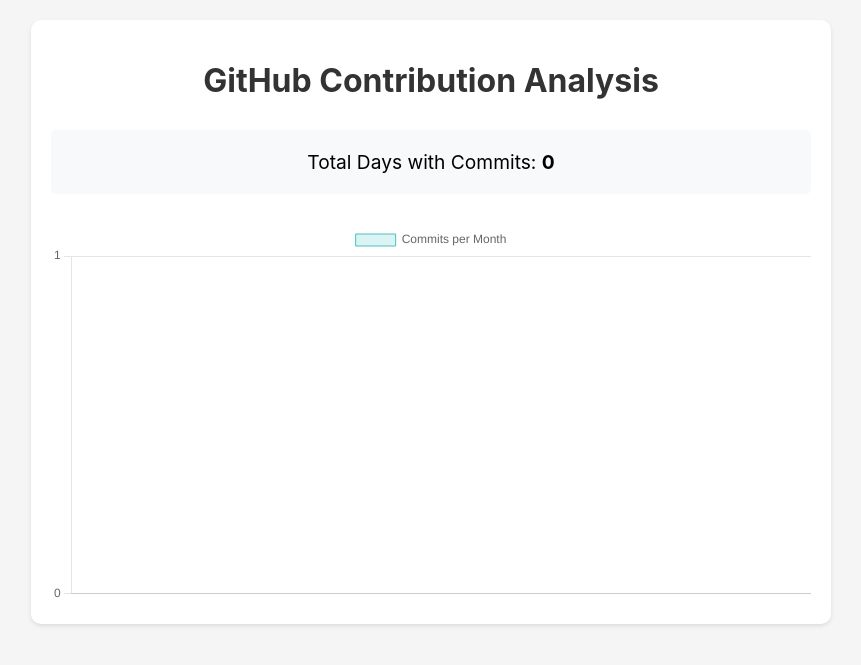
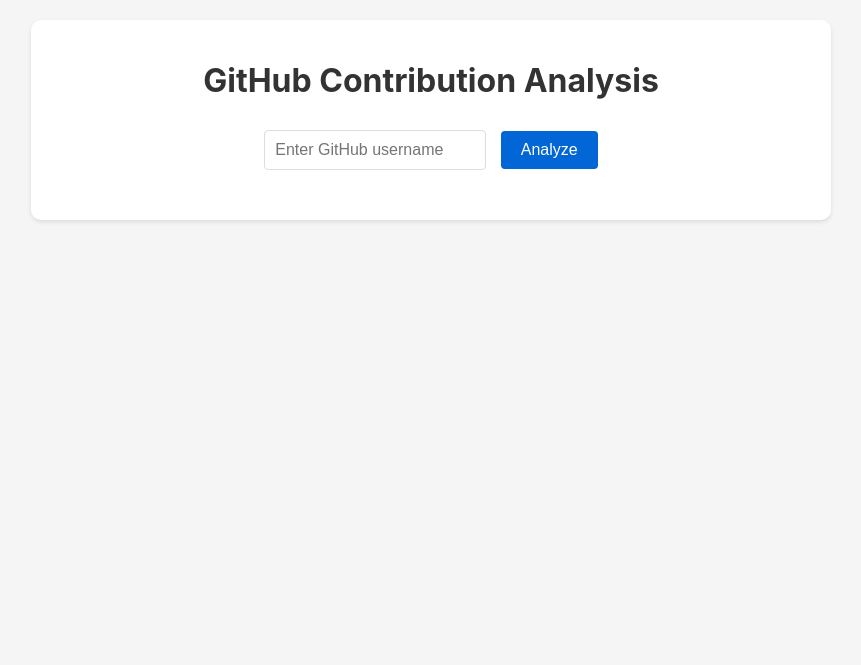
Before and after one commit to lebraat/github-contribution-analysis, a Flask app: page / in a window 1280 px wide. Shown: the top 665 px of the page, without its empty margins (209-1070 px from the left). Run offline with Flask 3, Linux system fonts and the light colour scheme; data that the repository does not hold is empty.

Commit message:
Add username input form and improve error handling

```diff
--- a/templates/index.html
+++ b/templates/index.html
@@ -34,20 +34,72 @@
         }
         .chart-container {
             margin-top: 30px;
+            {% if not username %}
+            display: none;
+            {% endif %}
+        }
+        .form-container {
+            text-align: center;
+            margin-bottom: 30px;
+        }
+        .input-group {
+            margin-bottom: 20px;
+        }
+        input[type="text"] {
+            padding: 10px;
+            font-size: 16px;
+            border: 1px solid #ddd;
+            border-radius: 4px;
+            width: 200px;
+            margin-right: 10px;
+        }
+        button {
+            padding: 10px 20px;
+            font-size: 16px;
+            background-color: #0366d6;
+            color: white;
+            border: none;
+            border-radius: 4px;
+            cursor: pointer;
+            transition: background-color 0.2s;
+        }
+        button:hover {
+            background-color: #0255b3;
+        }
+        .error {
+            color: #dc3545;
+            margin-top: 10px;
         }
     </style>
 </head>
 <body>
     <div class="container">
         <h1>GitHub Contribution Analysis</h1>
+
+        <div class="form-container">
+            <form method="POST" action="/">
+                <div class="input-group">
+                    <input type="text" name="username" placeholder="Enter GitHub username" value="{{ username if username }}" required>
+                    <button type="submit">Analyze</button>
+                </div>
+                {% if error %}
+                <div class="error">{{ error }}</div>
+                {% endif %}
+            </form>
+        </div>
+
+        {% if username and not error %}
         <div class="stats">
+            Contributions for <strong>{{ username }}</strong><br>
             Total Days with Commits: <strong>{{ total_days }}</strong>
         </div>
         <div class="chart-container">
             <canvas id="monthlyChart"></canvas>
         </div>
+        {% endif %}
     </div>
 
+    {% if monthly_data %}
     <script>
         const monthlyData = {{ monthly_data | tojson }};
         const labels = Object.keys(monthlyData);
@@ -79,5 +131,6 @@
             }
         });
     </script>
+    {% endif %}
 </body>
 </html>
```
Also changed, not shown: api/index.py (+28 -9 lines).
